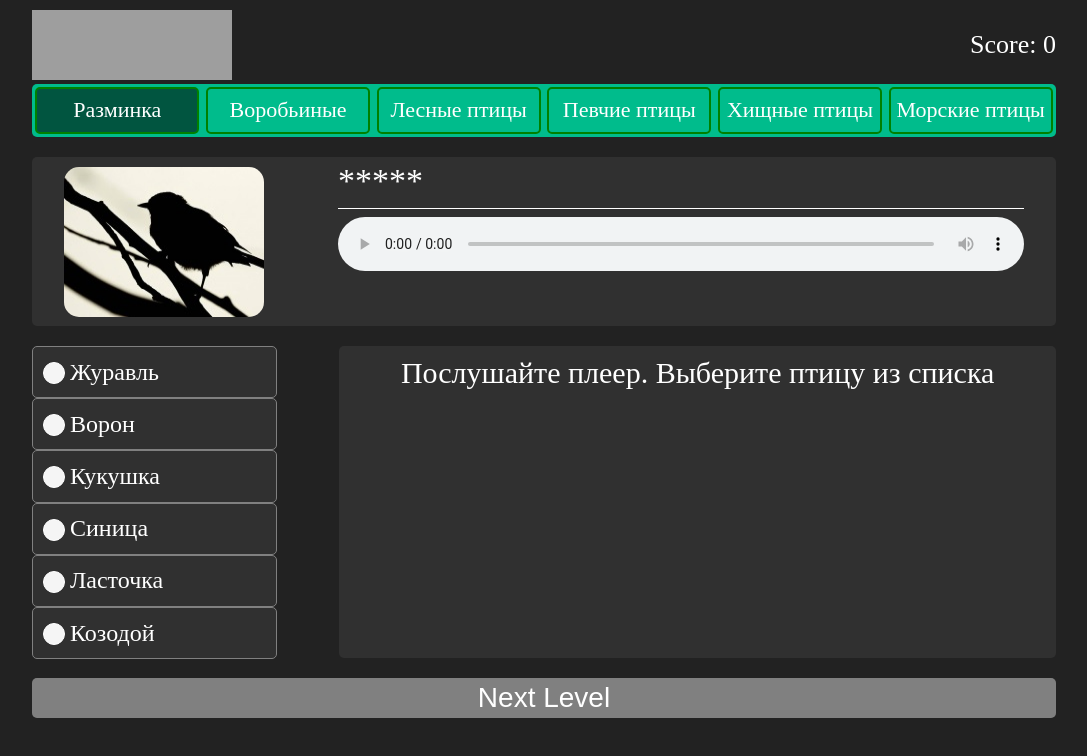
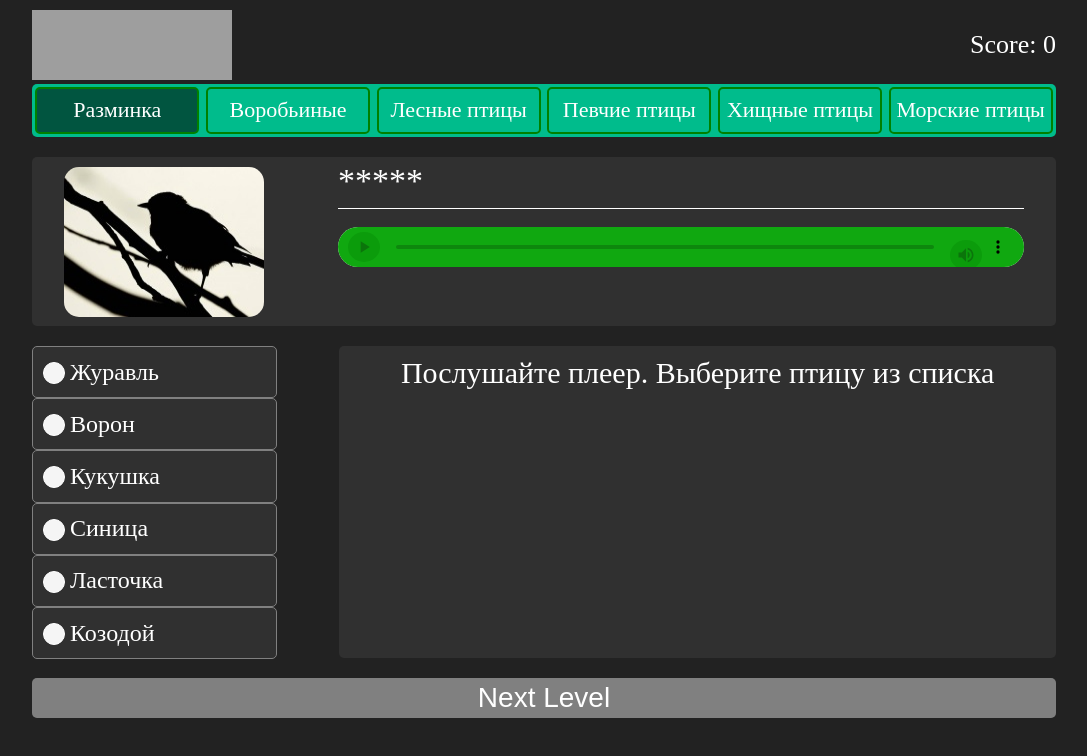
Before and after one commit to BlazarQSO/songbird, a React app: page / in a window 1280 px wide. Shown: the top 756 px of the page, without its empty margins (96-1183 px from the left). Built offline with nearby package versions, Linux system fonts and the light colour scheme; grey boxes are pictures that could not be loaded.

Commit message:
feat: add sounds

```diff
--- a/src/components/answer/options/answerOptions.scss
+++ b/src/components/answer/options/answerOptions.scss
@@ -2,6 +2,10 @@
     width: 26%;
     border-radius: 5px;
     min-width: 270px;
+}
+
+.audio_1 {
+
 }
 
 @media (max-width: 620px) {
--- a/src/components/answer/options/answerOptionsItem.jsx
+++ b/src/components/answer/options/answerOptionsItem.jsx
@@ -8,12 +8,10 @@ class AnswerOptionsItem extends React.Component {
             correctly: "answer__options_item",
         }
         this.onChange = this.onChange.bind(this);
-        this.resetCorrectly = this.resetCorrectly.bind(this);
     }
 
     onChange(curName, searchName, getScore, changeNextStep, resetFuncResult, showQuestion,
             resetRadio, resetFuncRadio, optionsRadio, changeOptions, index) {
-
 
         if (resetRadio === false){
             return;
@@ -24,41 +22,16 @@ class AnswerOptionsItem extends React.Component {
         }
 
         if (curName === searchName) {
-            changeOptions("answer__options_item correctly", index);
+            changeOptions("answer__options_item correctly", index, true);
             changeNextStep(true);
             showQuestion(true);
             getScore(true, score);
             resetFuncRadio(false);
         } else {
-            changeOptions("answer__options_item incorrectly", index);
+            changeOptions("answer__options_item incorrectly", index, false);
             getScore(false, score);
         }
         resetFuncResult(true);
-
-
-        // let score = false;
-        // if (this.state.correctly !== "answer__options_item") {
-        //     score = true;
-        // }
-
-        // if (curName === searchName) {
-        //     this.setState({correctly: "answer__options_item correctly"});
-        //     changeNextStep(true);
-        //     showQuestion(true);
-        //     getScore(true, score);
-        //     resetFuncRadio(false);
-        // } else {
-        //     this.setState({correctly: "answer__options_item incorrectly"});
-        //     getScore(false, score);
-        // }
-        // resetFuncResult(true);
-    }
-
-    resetCorrectly() {
-        if (this.props.count === 5 && this.props.resetRadio) {
-            this.setState({correctly: "answer__options_item"});
-        }
-        this.setState({correctly: "answer__options_item"});
     }
 
     change(resetFuncRadio){
@@ -90,7 +63,9 @@ class AnswerOptionsItem extends React.Component {
                     className="answer__options_item_radio"
                     id={`radio_${this.props.elem.id}`}
                 />
-                <label htmlFor={`radio_${this.props.elem.id}`} className="answer__options_item_label"><span>{this.props.elem.name}</span></label>
+                <label htmlFor={`radio_${this.props.elem.id}`} className="answer__options_item_label">
+                    <span>{this.props.elem.name}</span>
+                </label>
             </div>
         );
     }
--- a/src/components/main.jsx
+++ b/src/components/main.jsx
@@ -6,6 +6,7 @@ import { Answer } from './answer/answer';
 import { ButtonNext } from './partial/buttonNext';
 import { EndGame } from './partial/endGame';
 import birdsData from '../data/birds';
+import img from '../images/win.gif';
 
 class Main extends React.Component {
     constructor(props){
@@ -119,7 +120,17 @@ class Main extends React.Component {
         this.setState({options: options});
     }
 
-    changeOptions(value, index) {
+    changeOptions(value, index, right) {
+        if (right) {
+            var audio = new Audio();
+            audio.src = "https://www.xeno-canto.org/sounds/uploaded/IIJAXHKSCC/XC387835-Tit-like%20Dacnis%20%28call%2Csong%29%2020161204%2CEsidePortachuelo%2CHuascaranNP%2CPERU.mp3";
+            audio.autoplay = true;
+            document.querySelector('audio').pause();
+        } else {
+            var audio = new Audio();
+            audio.src = "https://www.xeno-canto.org/sounds/uploaded/EHGWCIGILC/XC334238-aust-pelican-snp1.mp3";
+            audio.autoplay = true;
+        }
         const options = this.state.options;
         options[index] = value;
         this.setState({options: options});
@@ -177,13 +188,14 @@ class Main extends React.Component {
                         resetOptions={this.resetOptions}
                         endGame={this.checkGame}
                     />
+
                 </div>
             );
         } else if (this.state.endGame === "next") {
             return (
                 <div className="endGame__wrap">
                     <EndGame
-                        message={"Вы набрали:"}
+                        message={"Из 30 Вы Набрали:"}
                         score={this.state.score}
                         messageBelow={"Хотите повторить попытку?"}
                     />
@@ -201,6 +213,7 @@ class Main extends React.Component {
                         endGame={this.checkGame}
                         resetScore={this.resetScore}
                     />
+                    <img src={img} alt=""/>
                 </div>
             );
         } else {
@@ -211,6 +224,9 @@ class Main extends React.Component {
                         score={this.state.score}
                         messageBelow={"Поздравляю, Вы прошли игру!"}
                     />
+                    <img src={img} alt=""/>
+                    <img src={img} alt=""/>
+                    <img src={img} alt=""/>
                 </div>
             );
         }
--- a/src/components/partial/audioCmp.scss
+++ b/src/components/partial/audioCmp.scss
@@ -2,3 +2,33 @@
     width: 100%;
     outline: none;
 }
+audio {
+    margin-top: 10px;
+    height: 40px;
+}
+
+audio::-webkit-media-controls-mute-button {
+    border-radius: 50%;
+    width: 30px;
+    height: 30px;
+    background-color: green;
+    margin-top: 9px;
+}
+audio::-webkit-media-controls-play-button {
+    border-radius: 50%;
+    width: 30px;
+    height: 30px;
+    background-color: green;
+}
+audio::-webkit-media-controls-current-time-display {
+    display: none;
+}
+ audio::-webkit-media-controls-time-remaining-display {
+    display: none;
+ }
+audio::-webkit-media-controls-volume-slider-container {
+    display: none;
+}
+audio::-webkit-media-controls-panel {
+    background-color: rgb(16, 168, 16);
+}
--- a/src/components/partial/endGame.scss
+++ b/src/components/partial/endGame.scss
@@ -17,5 +17,5 @@
     margin-right: 10%;
     border-radius: 18px;
     font-size: 80px;
-    margin-top: 200px;
+    margin-top: 10px;
 }
--- a/src/view/index.html
+++ b/src/view/index.html
@@ -14,6 +14,7 @@
     </head>
     <body class="body">
         <div id="app"></div>
+        <audio className="audio_1" src="https://www.xeno-canto.org/sounds/uploaded/XIQVMQVUPP/XC518684-Grands%20corbeaux%2009012020%20Suzon.mp3" id="audio_1"></audio>
         <script src="bundle.js"></script>
     </body>
 </html>
```
Also changed, not shown: src/images/win.gif (added).
